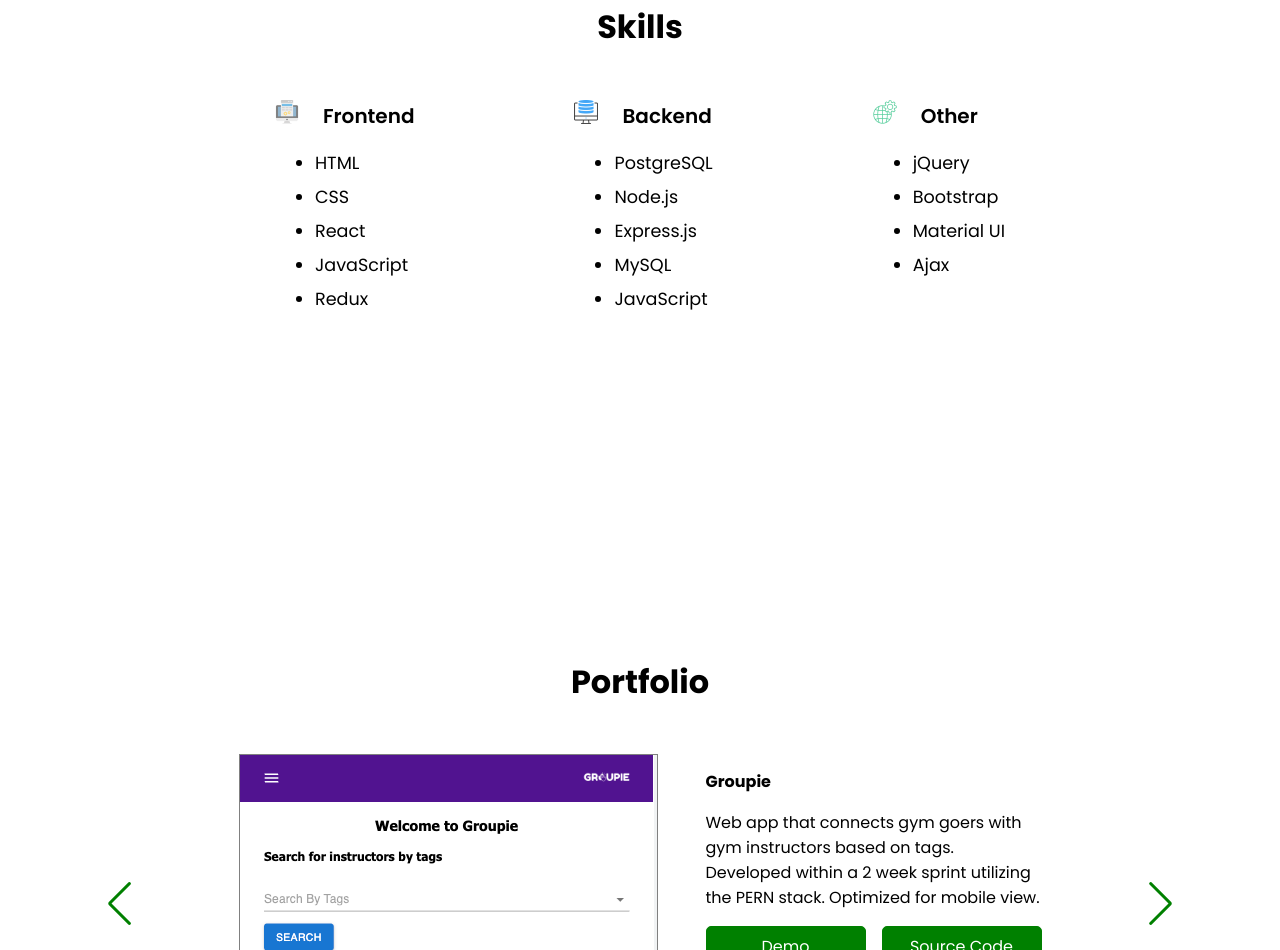
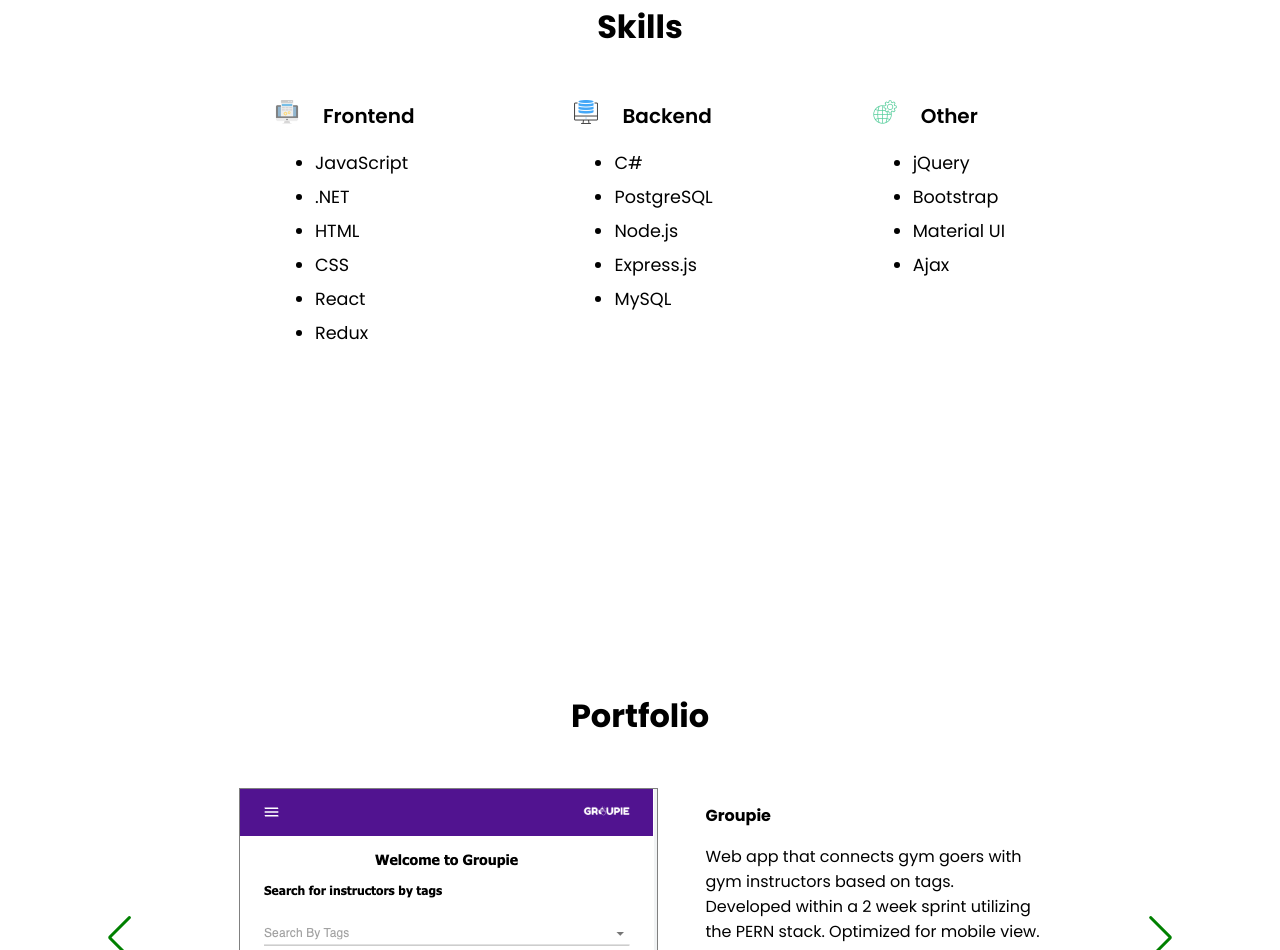
Before and after one commit to xqhuynh/portfolio-final, a website: page assets/index.html in a window 1280 px wide. Shown: the part 1687-2637 px from the top of the page. Drawn offline with nearby package versions, Linux system fonts and the light colour scheme.

Commit message:
Update skills list

```diff
--- a/assets/index.html
+++ b/assets/index.html
@@ -121,10 +121,11 @@
         </div>
         <div>
           <ul class="skills-list">
+            <li class="skills-item">JavaScript</li>
+            <li class="skills-item">.NET</li>
             <li class="skills-item">HTML</li>
             <li class="skills-item">CSS</li>
             <li class="skills-item">React</li>
-            <li class="skills-item">JavaScript</li>
             <li class="skills-item">Redux</li>
           </ul>
         </div>
@@ -146,11 +147,11 @@
         </div>
         <div>
           <ul class="skills-list">
+            <li class="skills-item">C#</li>
             <li class="skills-item">PostgreSQL</li>
             <li class="skills-item">Node.js</li>
             <li class="skills-item">Express.js</li>
             <li class="skills-item">MySQL</li>
-            <li class="skills-item">JavaScript</li>
           </ul>
         </div>
       </div>
```
